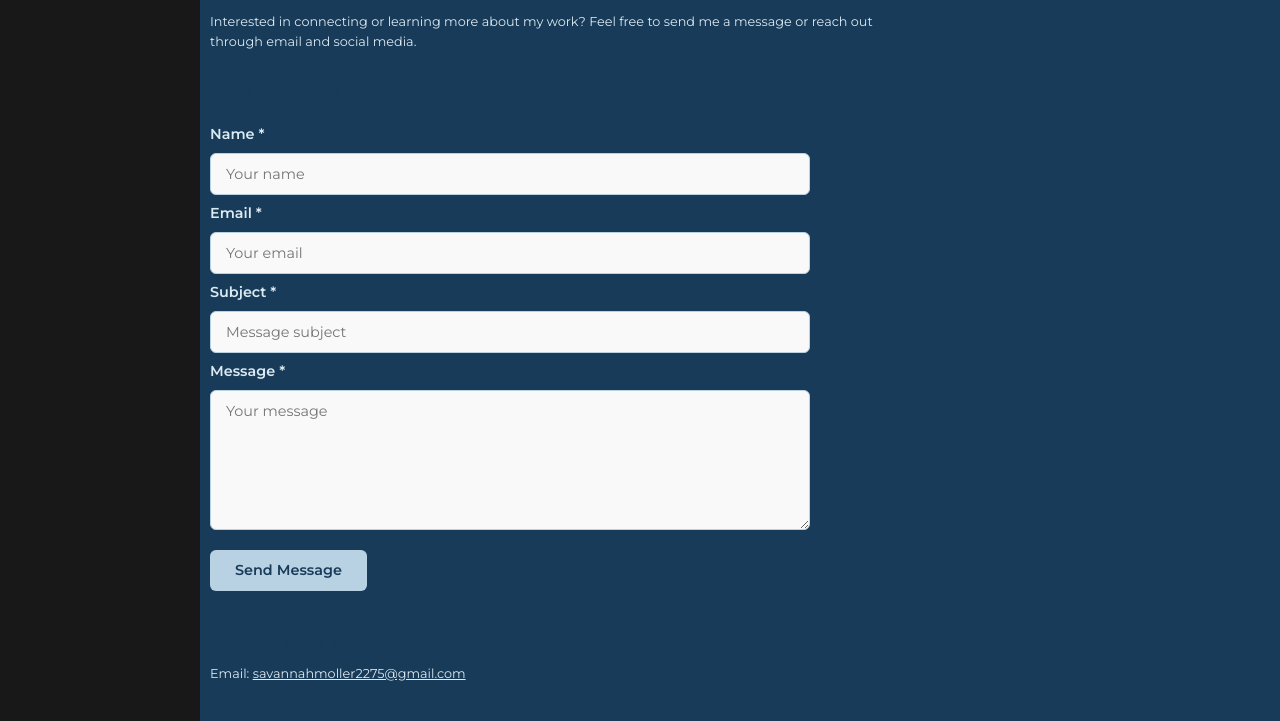
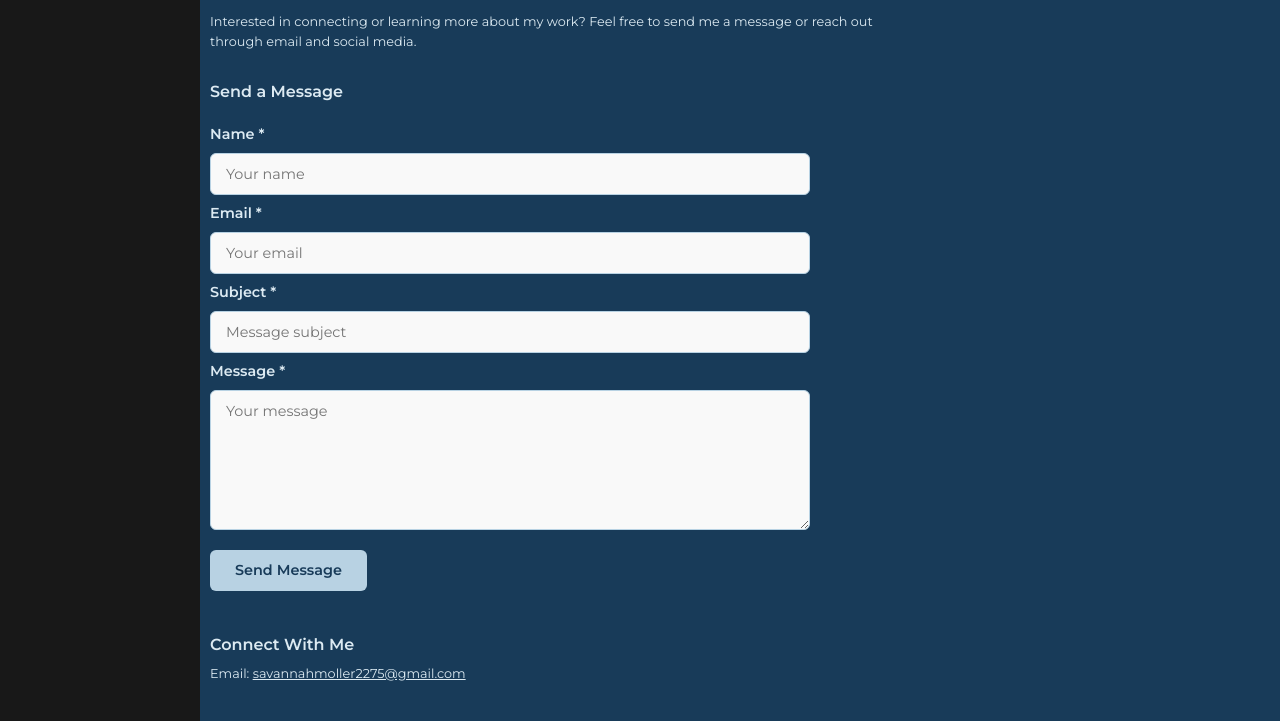
Before and after one commit to savmoller7/1720-resume, a plain HTML site: page index.html in a window 1280 px wide. Shown: the part 4089-4810 px from the top of the page. Drawn offline with Linux system fonts and the light colour scheme.

Commit message:
Fixed Text Color

```diff
--- a/styles/small.css
+++ b/styles/small.css
@@ -478,3 +478,9 @@ h1, h2, h3, p {
 #work .cards a {
     margin-top: auto;
 }
+
+
+
+#contact h3 {
+    color: var(--color1);
+}
```
